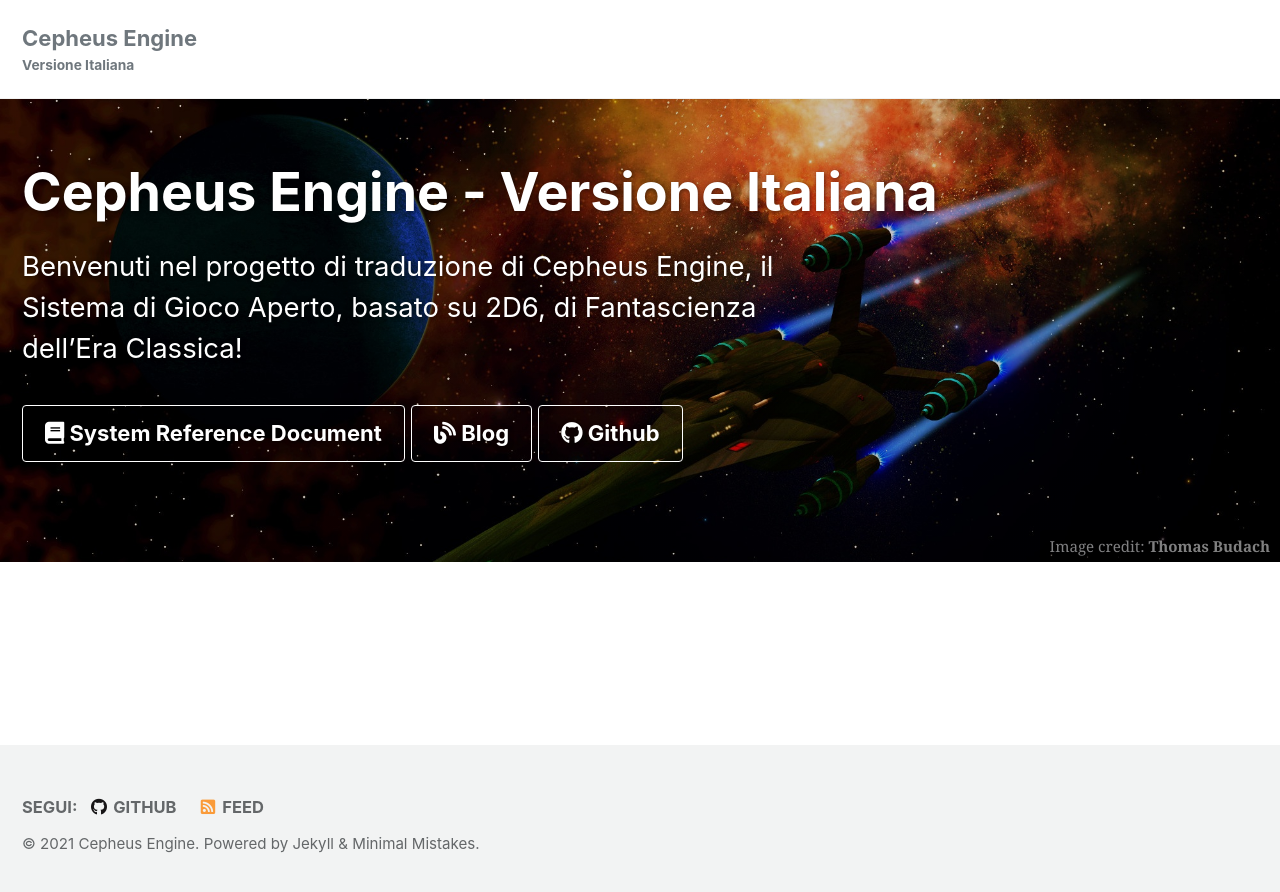
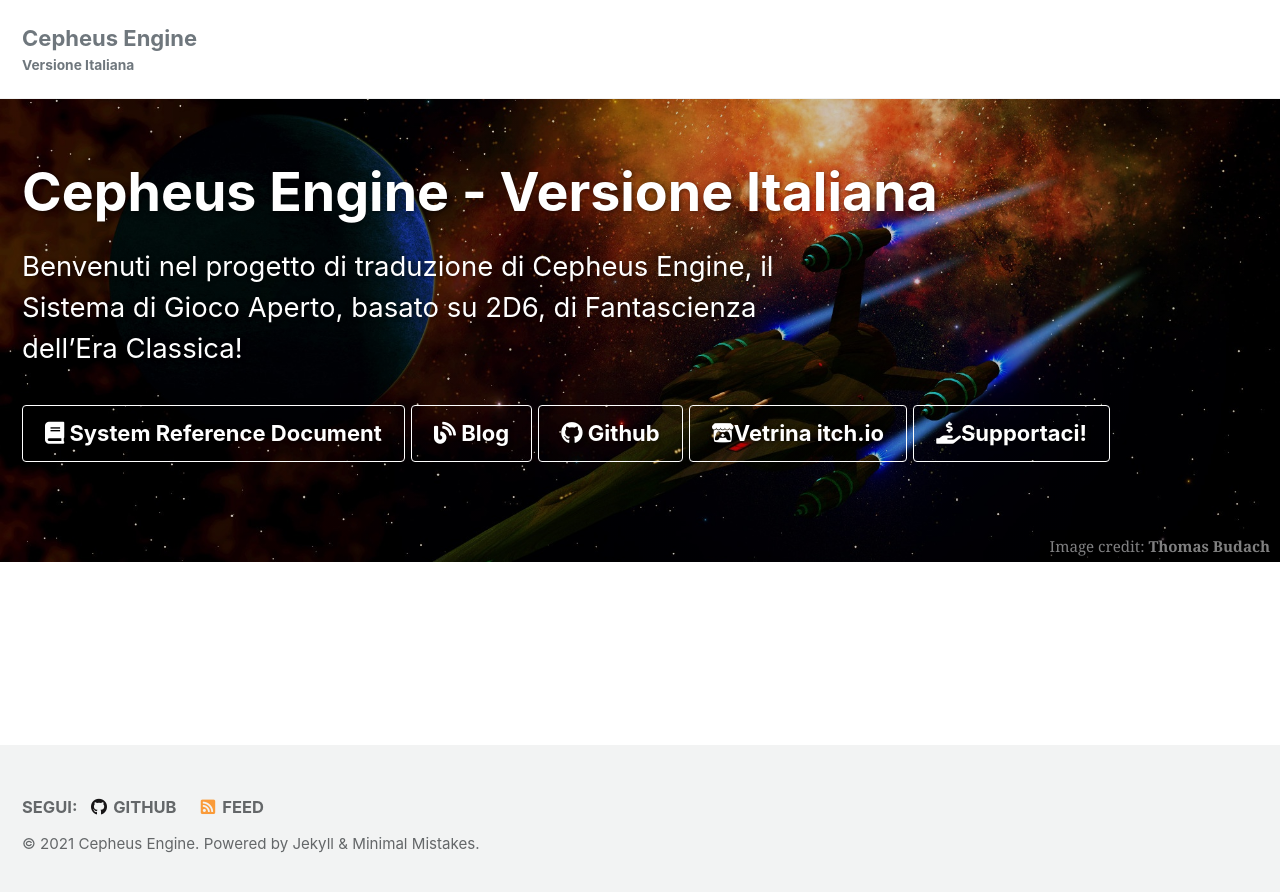
Before and after one commit to Italian-Translation-Alliance/cepheus-engine-ita.github.io, a Jekyll site: the page built from _pages/index.html, in a window 1280 px wide. Shown: the top 892 px of the page. Built offline with Jekyll 4.4.1, drawn with Linux system fonts in a browser that asks for light colours; cached includes are drawn as plain includes.

Commit message:
Update index.html

```diff
--- a/_pages/index.html
+++ b/_pages/index.html
@@ -14,6 +14,10 @@
       url: "/blog/"
     - label: "<i class='fab fa-github'></i> Github"
       url: "https://github.com/cepheus-engine-ita/project"
+    - label: "<i class='fab fa-itch-io'></i>Vetrina itch.io"
+      url: "https://cepheus-engine-ita.itch.io/"
+    - label: "<i class='fas fa-hand-holding-usd'></i>Supportaci!"
+      url: "https://ko-fi.com/cepheusengineita"
   caption: "Image credit: [**Thomas Budach**](https://pixabay.com/illustrations/astronomy-galaxy-3074669/)"
 excerpt: "Benvenuti nel progetto di traduzione di Cepheus Engine, il Sistema di Gioco Aperto, basato su 2D6, di Fantascienza dell’Era Classica!"
 
```
